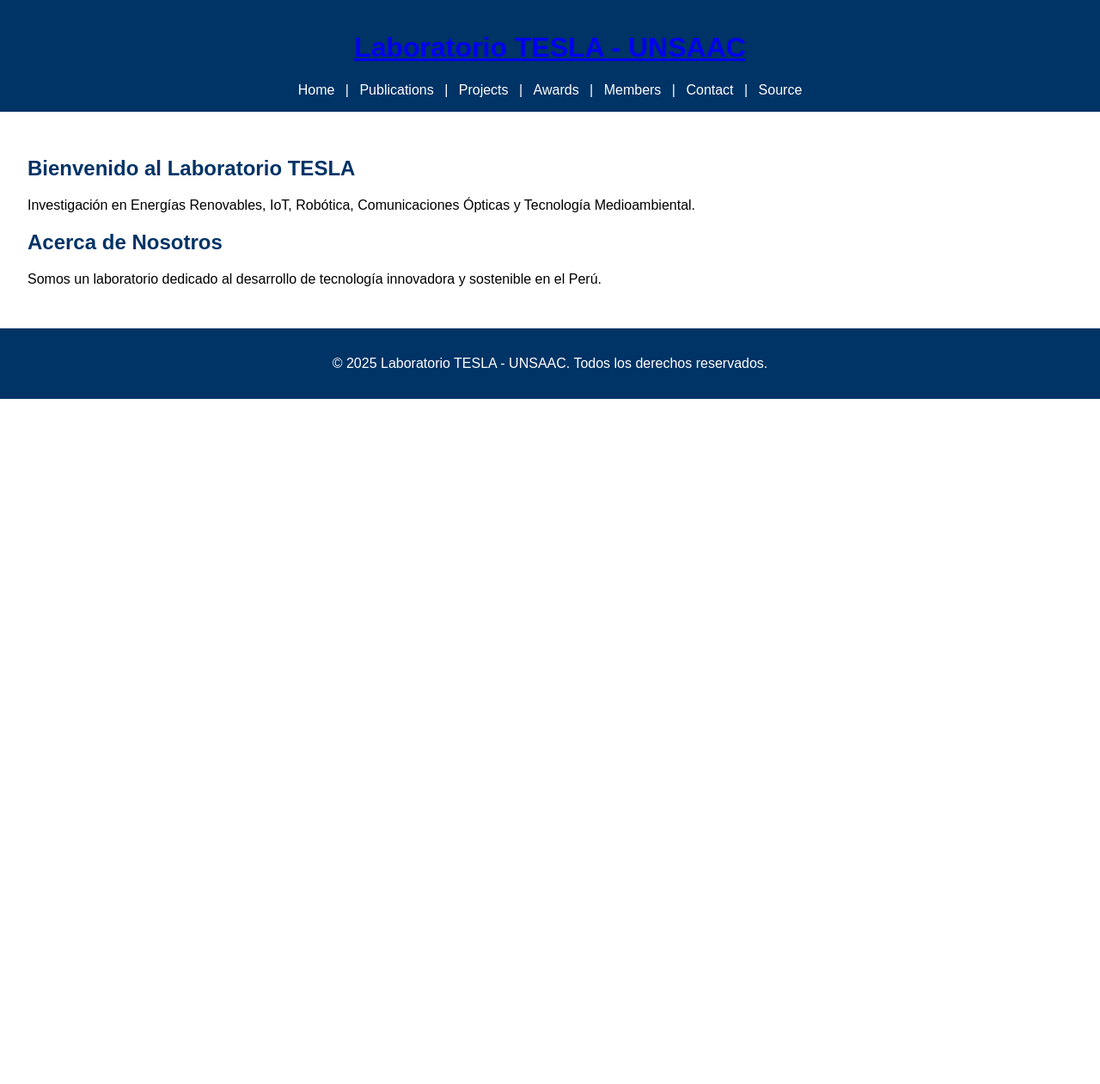
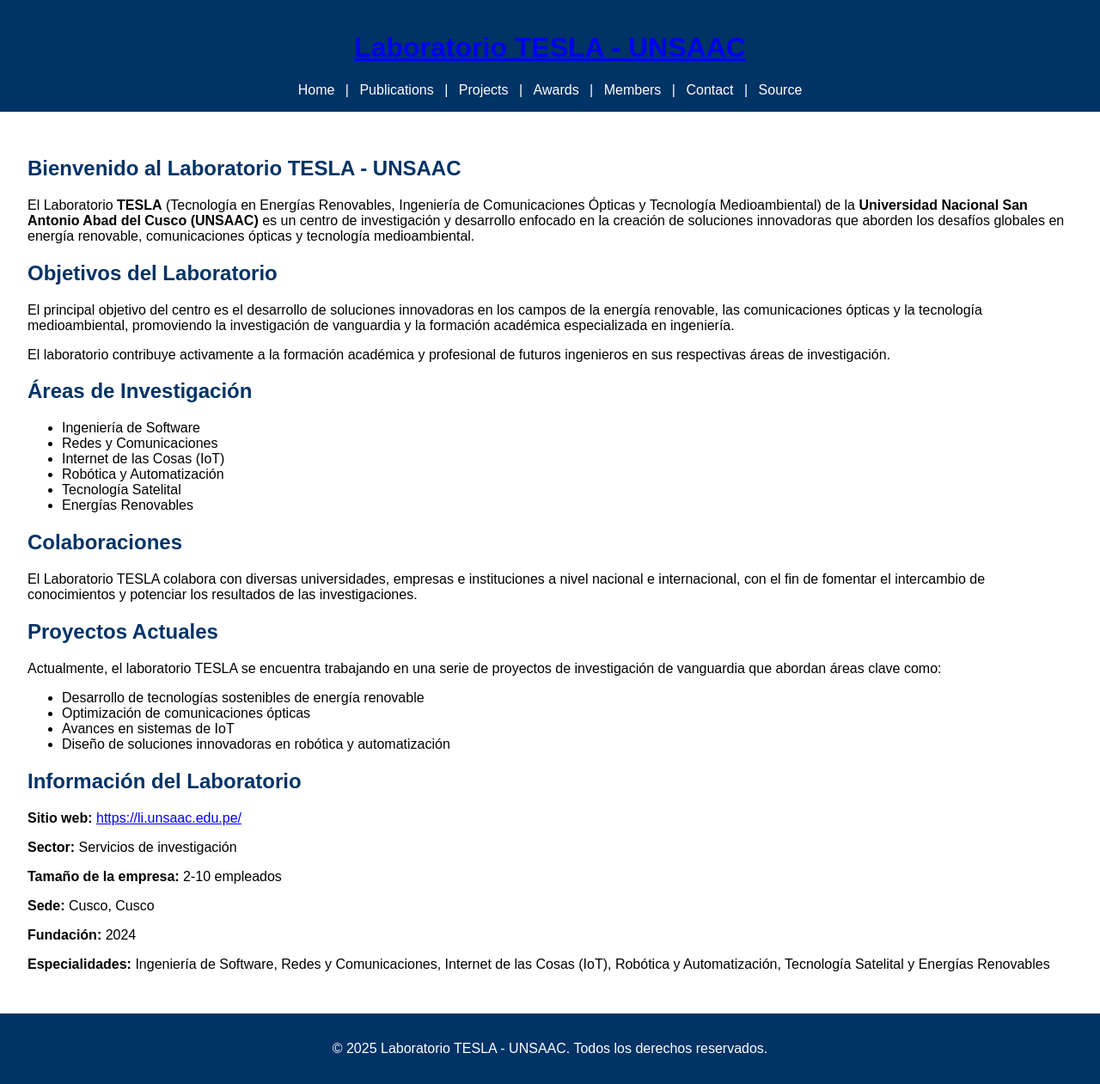
Before and after one commit to laboratoriotesla-unsaac/laboratoriotesla-unsaac.github.io, a Jekyll site: the page built from index.html, in a window 1280 px wide. Shown: the whole page at 86% size. Built offline with Jekyll 4.4.1, drawn with Linux system fonts in a browser that asks for light colours; before the commit the page ends 900 px from its top, so only the background shows below that.

Commit message:
Update index.html

```diff
--- a/index.html
+++ b/index.html
@@ -1,14 +1,67 @@
 ---
 layout: default
-title: Home
+title: Laboratorio TESLA - UNSAAC
 ---
 
 <section id="home">
-  <h2>Bienvenido al Laboratorio TESLA</h2>
-  <p>Investigación en Energías Renovables, IoT, Robótica, Comunicaciones Ópticas y Tecnología Medioambiental.</p>
+  <h2>Bienvenido al Laboratorio TESLA - UNSAAC</h2>
+  <p>
+    El Laboratorio <strong>TESLA</strong> (Tecnología en Energías Renovables, Ingeniería de Comunicaciones Ópticas y Tecnología Medioambiental) de la
+    <strong>Universidad Nacional San Antonio Abad del Cusco (UNSAAC)</strong> es un centro de investigación y desarrollo enfocado en la creación de soluciones
+    innovadoras que aborden los desafíos globales en energía renovable, comunicaciones ópticas y tecnología medioambiental.
+  </p>
 </section>
 
-<section id="about">
-  <h2>Acerca de Nosotros</h2>
-  <p>Somos un laboratorio dedicado al desarrollo de tecnología innovadora y sostenible en el Perú.</p>
+<section id="mission">
+  <h2>Objetivos del Laboratorio</h2>
+  <p>
+    El principal objetivo del centro es el desarrollo de soluciones innovadoras en los campos de la energía renovable, las comunicaciones ópticas y la tecnología
+    medioambiental, promoviendo la investigación de vanguardia y la formación académica especializada en ingeniería.
+  </p>
+  <p>
+    El laboratorio contribuye activamente a la formación académica y profesional de futuros ingenieros en sus respectivas áreas de investigación.
+  </p>
 </section>
+
+<section id="research-areas">
+  <h2>Áreas de Investigación</h2>
+  <ul>
+    <li>Ingeniería de Software</li>
+    <li>Redes y Comunicaciones</li>
+    <li>Internet de las Cosas (IoT)</li>
+    <li>Robótica y Automatización</li>
+    <li>Tecnología Satelital</li>
+    <li>Energías Renovables</li>
+  </ul>
+</section>
+
+<section id="collaboration">
+  <h2>Colaboraciones</h2>
+  <p>
+    El Laboratorio TESLA colabora con diversas universidades, empresas e instituciones a nivel nacional e internacional, con el fin de fomentar el intercambio de
+    conocimientos y potenciar los resultados de las investigaciones.
+  </p>
+</section>
+
+<section id="projects">
+  <h2>Proyectos Actuales</h2>
+  <p>
+    Actualmente, el laboratorio TESLA se encuentra trabajando en una serie de proyectos de investigación de vanguardia que abordan áreas clave como:
+  </p>
+  <ul>
+    <li>Desarrollo de tecnologías sostenibles de energía renovable</li>
+    <li>Optimización de comunicaciones ópticas</li>
+    <li>Avances en sistemas de IoT</li>
+    <li>Diseño de soluciones innovadoras en robótica y automatización</li>
+  </ul>
+</section>
+
+<section id="company-info">
+  <h2>Información del Laboratorio</h2>
+  <p><strong>Sitio web:</strong> <a href="https://li.unsaac.edu.pe/" target="_blank">https://li.unsaac.edu.pe/</a></p>
+  <p><strong>Sector:</strong> Servicios de investigación</p>
+  <p><strong>Tamaño de la empresa:</strong> 2-10 empleados</p>
+  <p><strong>Sede:</strong> Cusco, Cusco</p>
+  <p><strong>Fundación:</strong> 2024</p>
+  <p><strong>Especialidades:</strong> Ingeniería de Software, Redes y Comunicaciones, Internet de las Cosas (IoT), Robótica y Automatización, Tecnología Satelital y Energías Renovables</p>
+</section>
```
